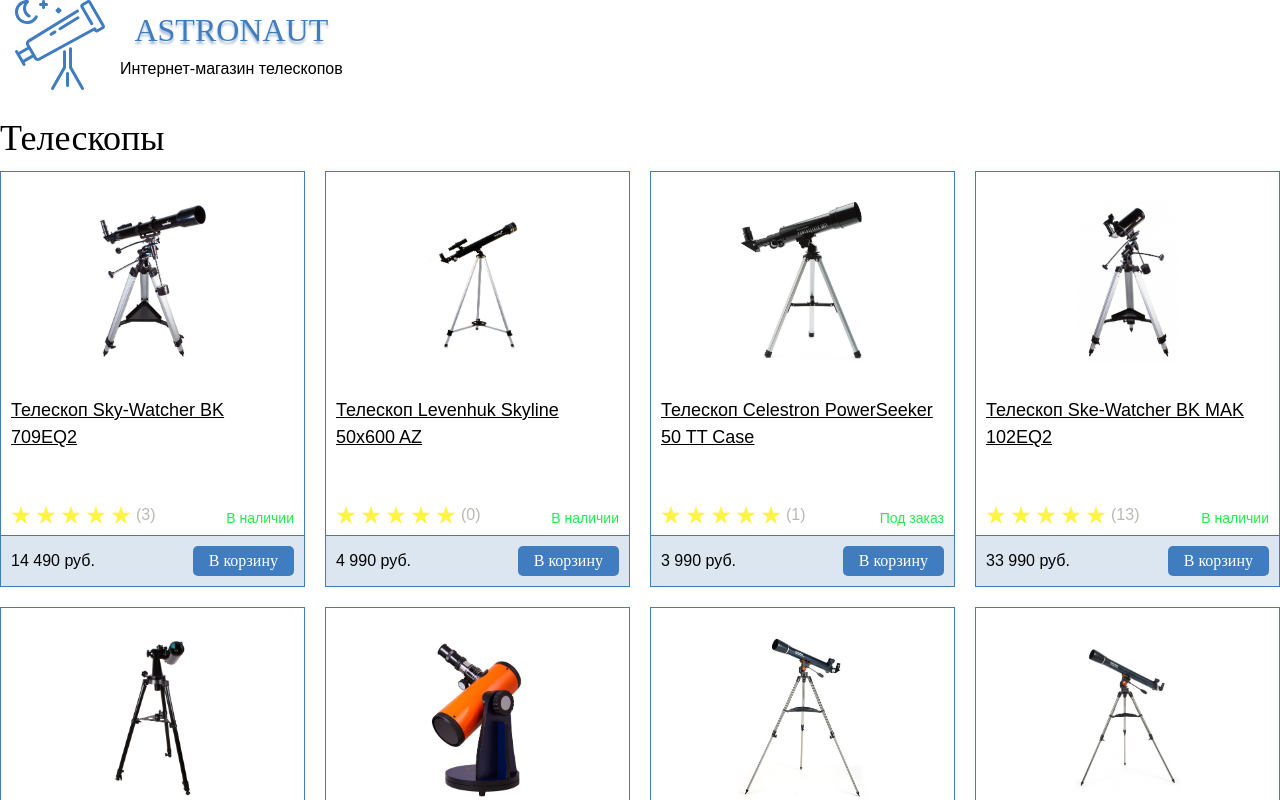
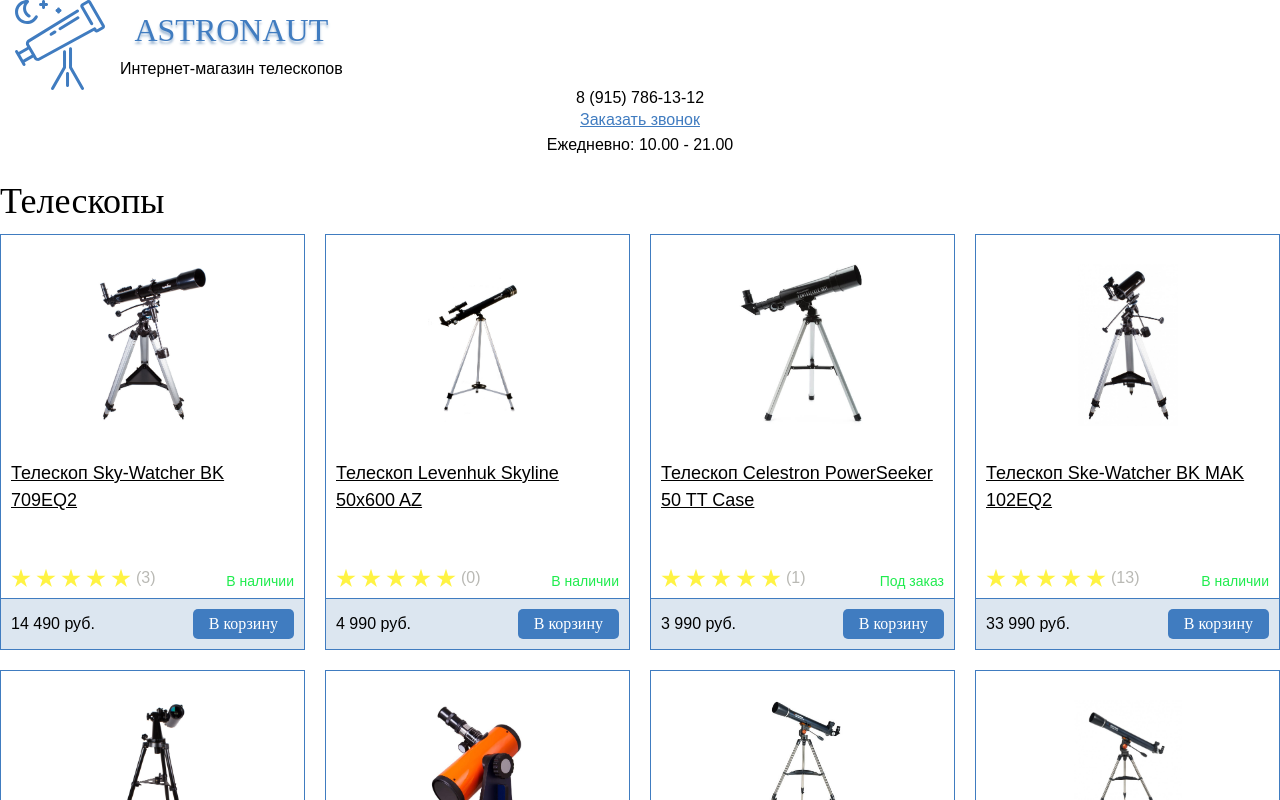
Before and after one commit to KsennyH/React-project, a React (Create React App) app: page / in a window 1280 px wide. Built offline with nearby package versions, Linux system fonts and the light colour scheme.

Commit message:
component HeaderContacts

```diff
--- a/src/components/header/Header.js
+++ b/src/components/header/Header.js
@@ -1,3 +1,4 @@
+import HeaderContacts from './header-contacts/HeaderContacts';
 import './Header.css';
 import Logo from './logo/Logo';
 
@@ -7,6 +8,7 @@
             <div className='container'>
                 <div className='header__wrapper'>
                     <Logo />
+                    <HeaderContacts />
                 </div>
             </div>
         </header>
--- a/src/components/header/header-contacts/HeaderContacts.css
+++ b/src/components/header/header-contacts/HeaderContacts.css
@@ -0,0 +1,24 @@
+.header-contacts {
+    display: flex;
+    flex-direction: column;
+    align-items: center;
+}
+
+.header-contacts__tel {
+    margin-bottom: 0.3125rem;
+    transition: color .5s ease;
+}
+
+.header-contacts__tel:hover {
+    color: var(--blue);
+}
+
+.header-contacts__call {
+    color: var(--blue);
+    text-decoration: underline;
+    margin-bottom: 0.5rem;
+}
+
+.header-contacts__call:hover {
+    text-decoration: none;
+}
--- a/src/components/header/header-contacts/HeaderContacts.js
+++ b/src/components/header/header-contacts/HeaderContacts.js
@@ -0,0 +1,13 @@
+import './HeaderContacts.css';
+
+const HeaderContacts = () => {
+    return (
+        <div className='header-contacts'>
+            <a href='tel:89157861312' className='header-contacts__tel'>8 (915) 786-13-12</a>
+            <button type='button' className='header-contacts__call'>Заказать звонок</button>
+            <p className='header-contacts__shedule'>Ежедневно: 10.00 - 21.00</p>
+        </div>
+    )
+}
+
+export default HeaderContacts;
```
